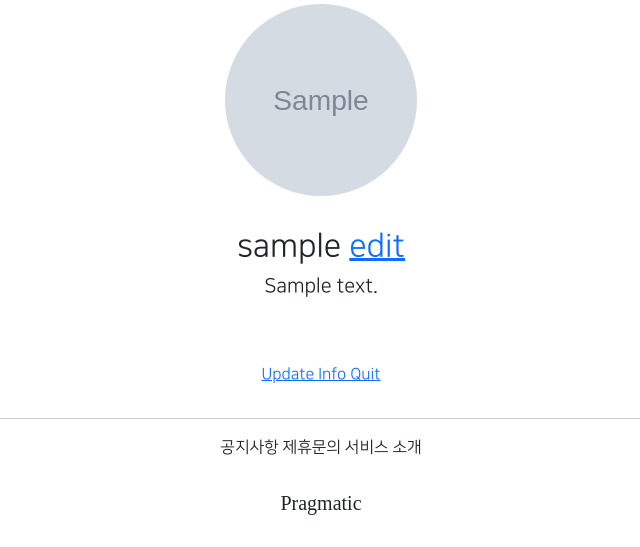
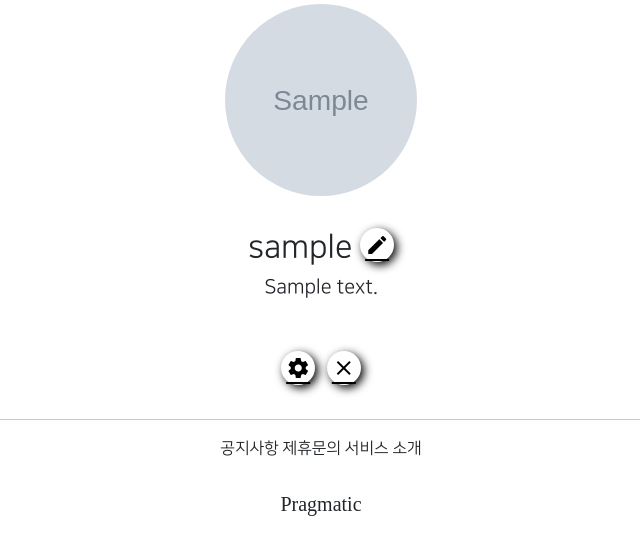
Before and after one commit to soohyoen/django_2, a Django app: page /accounts/detail/1 in a window 1280 px wide. Shown: the part 253-800 px from the top of the page, without its empty margins (319-959 px from the left). Run offline with Django 3.2, Linux system fonts and the light colour scheme; a user stored in the database is signed in; tables that the repository leaves empty hold one stand-in row (values such as "Sample post"); grey boxes marked "Sample" are stand-in pictures; parts of the project's set-up code (start-up, migrations or seed data) failed here and were passed over; some libraries are stand-ins or nearby versions; some web fonts are replaced.

Commit message:
7/29 commit 1

```diff
--- a/accountapp/templates/accountapp/detail.html
+++ b/accountapp/templates/accountapp/detail.html
@@ -15,7 +15,8 @@
     <h2 sytyle = "font-family: 'NanumSquareB'">
         {{ target_user.profile.nickname }}
             {% if target_user.profile %}
-        <a href = "{% url 'profileapp:update' pk=target_user.profile.pk %}">
+        <a href = "{% url 'profileapp:update' pk=target_user.profile.pk %}"
+            class =  'material-icons round_button'>
             edit
         </a>
 
@@ -33,11 +34,13 @@
     </h5>
     {% if target_user == user %}
     <div>
-        <a href="{% url 'accountapp:update' pk=user.pk %}" >
-            Update Info
+        <a href="{% url 'accountapp:update' pk=user.pk %}"
+            class='material-icons round_button mx-1'>
+            settings
         </a>
-        <a href="{% url 'accountapp:delete' pk=user.pk %}" >
-            Quit
+        <a href="{% url 'accountapp:delete' pk=user.pk %}"
+            class='material-icons round_button mx-1'>
+            close
         </a>
 
     </div>
--- a/static/base.css
+++ b/static/base.css
@@ -24,3 +24,16 @@
     margin: 1rem 1.5rem;
     line-height: 3.5;
 }
+
+.round_button{
+    color: black;
+    test_decoration: none;
+    box-shadow: 3px 3px 10px black;
+    border-radius: 20rem;
+    padding: 0.3rem;
+}
+
+.round_button:hover{
+    color: dimgrey;
+
+}
--- a/templates/head.html
+++ b/templates/head.html
@@ -12,6 +12,11 @@
 {# defalut css link #}
 
     <link rel="stylesheet" type = "text/css"     href="{% static 'base.css' %} ">
+
+{# Material icon link #}
+
+<link href="https://fonts.googleapis.com/css2?family=Material+Icons"
+      rel="stylesheet">
 
 <style>
         @font-face {
```
